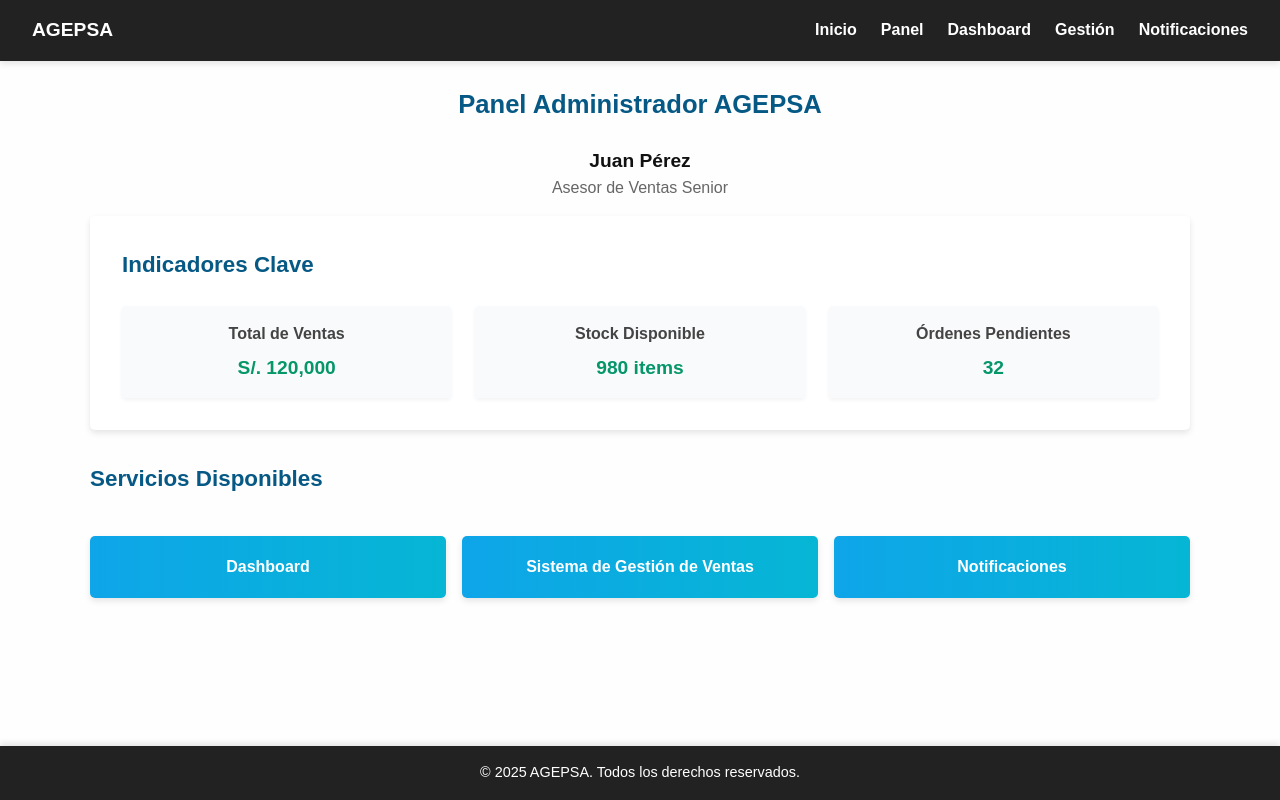
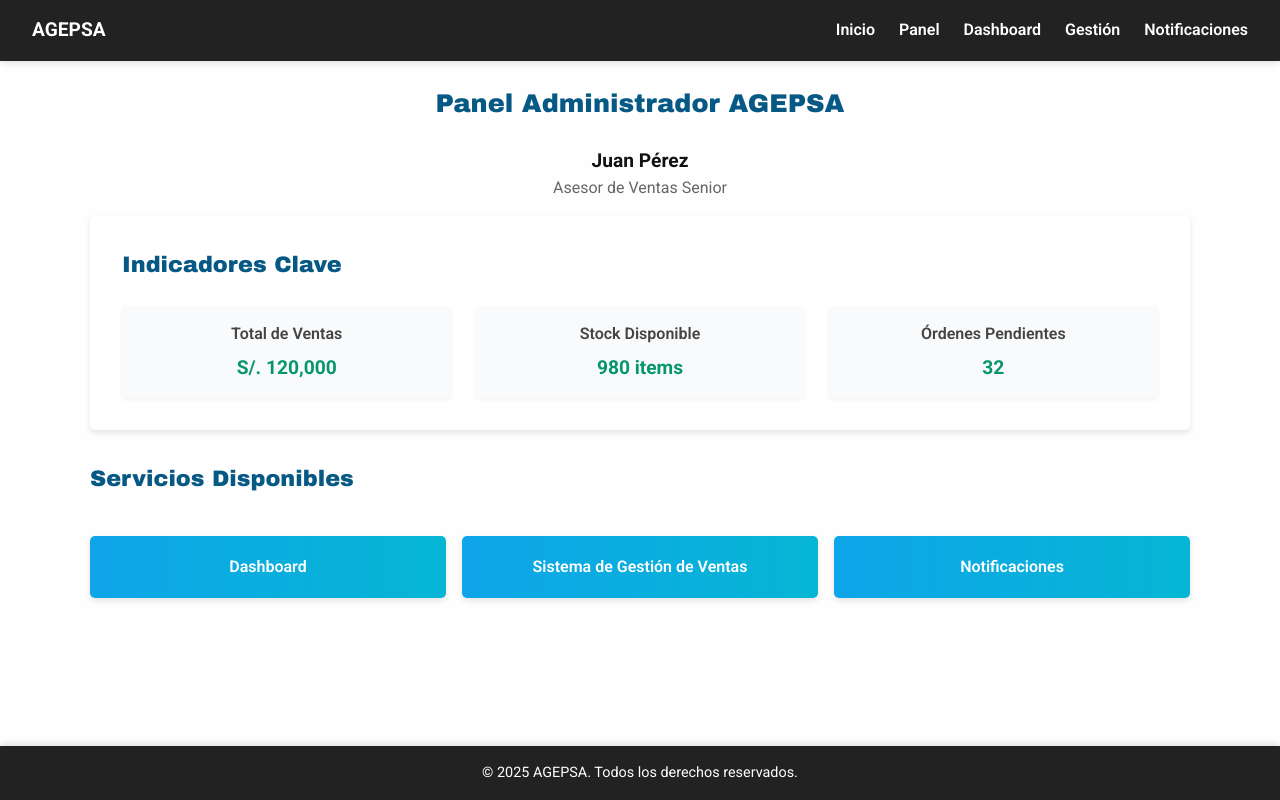
Before and after one commit to aquilesbailo123/front-demo, a React (Vite) app: page /admin in a window 1280 px wide. Built offline with nearby package versions, Linux system fonts and the light colour scheme.

Commit message:
google font

```diff
--- a/index.html
+++ b/index.html
@@ -2,7 +2,10 @@
 <html lang="en">
   <head>
     <meta charset="UTF-8" />
-    <link rel="icon" type="image/svg+xml" href="/images/logo_big.png" />
+      <link rel="icon" type="image/svg+xml" href="/images/logo_big.png" />
+      <link rel="preconnect" href="https://fonts.googleapis.com">
+      <link rel="preconnect" href="https://fonts.gstatic.com" crossorigin>
+      <link href="https://fonts.googleapis.com/css2?family=Archivo+Black&family=Roboto:ital,wght@0,100..900;1,100..900&display=swap" rel="stylesheet">
     <meta name="viewport" content="width=device-width, initial-scale=1.0" />
     <title>AGEPSA</title>
   </head>
--- a/src/App.css
+++ b/src/App.css
@@ -2,4 +2,11 @@
       display: flex;
       flex-direction: column;
       min-height: 100vh;
+
 }
+
+.archivo-black {
+      font-family: "Archivo Black", serif;
+      font-weight: 400;
+      font-style: normal;
+}
--- a/src/components/admin/AdminNavbar/AdminNavbar.css
+++ b/src/components/admin/AdminNavbar/AdminNavbar.css
@@ -21,6 +21,7 @@
       font-weight: bold;
       font-size: 1.2rem;
       margin-right: 2rem;
+      text-decoration: none;
 }
 
 .navbar-links {
--- a/src/components/admin/AdminNavbar/AdminNavbar.tsx
+++ b/src/components/admin/AdminNavbar/AdminNavbar.tsx
@@ -4,7 +4,7 @@ function AdminNavbar() {
       return (
             <div className="navbar-main-cont">
                   <div className="navbar-left">
-                        <div className="navbar-brand">AGEPSA</div>
+                        <a href="/" className="navbar-brand">AGEPSA</a>
                   </div>
                   <div className="navbar-links">
                         <a href="/" className="navbar-link">Inicio</a>
--- a/src/index.css
+++ b/src/index.css
@@ -2,13 +2,15 @@
 
 * {
       box-sizing: border-box;
+      font-family: "Roboto", serif;
       margin: 0px;
       padding: 0px;
 }
 
 
 :root {
-      font-family: Inter, system-ui, Avenir, Helvetica, Arial, sans-serif;
+      /* font-family: Inter, system-ui, Avenir, Helvetica, Arial, sans-serif; */
+
       line-height: 1.5;
       font-weight: 400;
 
--- a/src/pages/Admin/Admin.tsx
+++ b/src/pages/Admin/Admin.tsx
@@ -26,7 +26,7 @@ function Admin() {
                   <AdminNavbar/>
 
                   {/* Título principal */}
-                  <div className="admin-title">Panel Administrador AGEPSA</div>
+                  <div className="admin-title archivo-black">Panel Administrador AGEPSA</div>
 
                   {/* Información del asesor */}
                   <div className="admin-advisor-container">
@@ -36,7 +36,7 @@ function Admin() {
 
                   {/* Sección de resumen e indicadores */}
                   <div className="admin-summary">
-                        <div className="admin-summary-title">Indicadores Clave</div>
+                        <div className="admin-summary-title archivo-black">Indicadores Clave</div>
                         <div className="admin-summary-content">
                               <div className="admin-indicator">
                                     <div className="admin-indicator-label">Total de Ventas</div>
@@ -55,7 +55,7 @@ function Admin() {
 
                   {/* Sección de servicios */}
                   <div className="admin-services">
-                        <div className="admin-services-title">Servicios Disponibles</div>
+                        <div className="admin-services-title archivo-black">Servicios Disponibles</div>
                         <div className="admin-services-list">
                               <a href="/dashboard" className="admin-service-button">
                                     <div>Dashboard</div>
--- a/src/pages/Dashboard/Dashboard.tsx
+++ b/src/pages/Dashboard/Dashboard.tsx
@@ -115,7 +115,7 @@ function Dashboard() {
                   <AdminNavbar/>
 
                   {/* Título Principal */}
-                  <div className="dashboard-title">Dashboard de Ventas y Operaciones</div>
+                  <div className="dashboard-title archivo-black">Dashboard de Ventas y Operaciones</div>
 
                   {/* Tarjetas (Indicadores Clave) */}
                   <div className="dashboard-cards-section">
--- a/src/pages/Home/Home.tsx
+++ b/src/pages/Home/Home.tsx
@@ -38,14 +38,14 @@ function Home() {
                         alt="Home Logo"
                   />
                   <div className="home-title">
-                        <div className="home-title-main">Bienvenido a AGEPSA</div>
+                        <div className="home-title-main archivo-black">Bienvenido a AGEPSA</div>
                         <div className="home-title-secondary">Los mejores repuestos de motores para buses</div>
                   </div>
             </div>
 
             {/* Explanation / Company Info */}
             <section className="agepsa-info fade-in">
-                  <div className="agepsa-info-main">¿Por qué AGEPSA?</div>
+                  <div className="agepsa-info-main archivo-black">¿Por qué AGEPSA?</div>
                   <div className="agepsa-info-secondary">
                         En AGEPSA somos líderes en la industria de repuestos para motores de
                         buses. Ofrecemos calidad, durabilidad y el mejor soporte para asegurar
@@ -56,7 +56,7 @@ function Home() {
 
             {/* Contact section */}
             <div className="contact-section fade-in">
-                  <div className="contact-text">Contacte con nosotros</div>
+                  <div className="contact-text ">Contacte con nosotros</div>
                   <a
                         className="whatsapp-button"
                         href="https://wa.me/51999999999"
@@ -69,7 +69,7 @@ function Home() {
 
             {/* Discounted products section */}
             <section className="products-section fade-in">
-                  <div className="products-section-title">Productos en Descuento (10% OFF)</div>
+                  <div className="products-section-title archivo-black">Productos en Descuento (10% OFF)</div>
                   <div className="products-grid">
                         {discountedProducts.map((product) => (
                               <div key={product.id} className="product-card discount-card">
@@ -90,7 +90,7 @@ function Home() {
 
             {/* Best sellers section */}
             <section className="products-section fade-in">
-                  <div className="products-section-title">¡Los Más Vendidos!</div>
+                  <div className="products-section-title archivo-black">¡Los Más Vendidos!</div>
                   <div className="products-grid">
                         {bestSellers.map((product) => (
                               <div key={product.id} className="product-card bestseller-card">
--- a/src/pages/Manager/Manager.tsx
+++ b/src/pages/Manager/Manager.tsx
@@ -240,7 +240,7 @@ function Manager() {
                   <AdminNavbar/>
 
                   {/* Título principal */}
-                  <div className="manager-title">Sistema de Gestión de Ventas</div>
+                  <div className="manager-title archivo-black">Sistema de Gestión de Ventas</div>
 
                   {/* Botones para copiar/pegar la lista */}
                   <div className="manager-list-actions">
```
